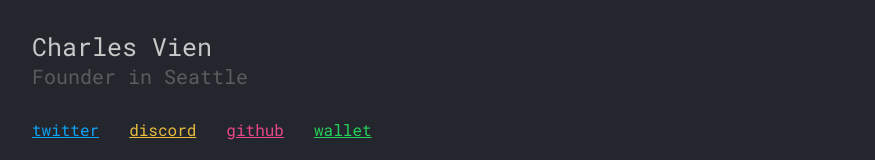
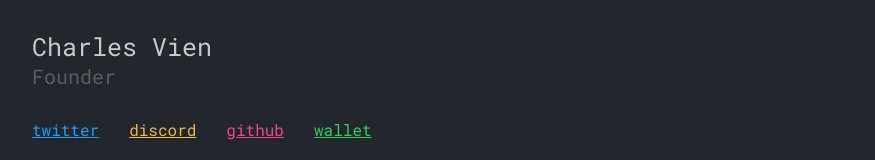
Before and after one commit to charlesvien/charlesvien.com, a React (Create React App) app: page / in a window 1280 px wide. Shown: the top 160 px of the page, without its empty margins (200-1075 px from the left). Built offline with nearby package versions, Linux system fonts and the light colour scheme; what @styled-system/prop-types would draw is missing.

Commit message:
Update Landing.tsx

```diff
--- a/src/views/Landing.tsx
+++ b/src/views/Landing.tsx
@@ -45,7 +45,7 @@ const Landing = ({ theme }: LandingProps) => {
           </Box>
           <Box>
             <Typography fontSize="20px" color={theme.colors.subtext}>
-              Founder in Seattle
+              Founder
             </Typography>
           </Box>
         </Box>
```
